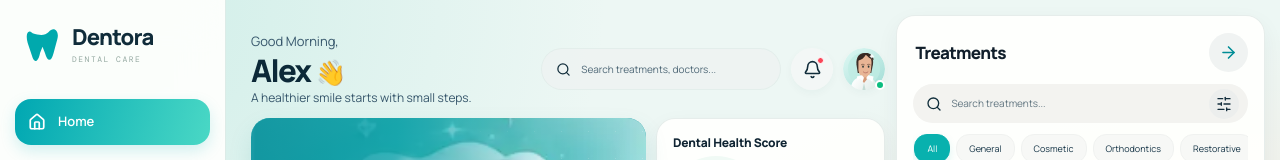
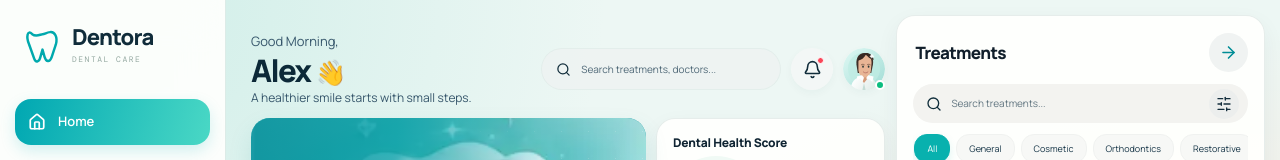
Before and after one commit to Amristine/dentist-3d-website, a Next.js app: page / in a window 1280 px wide. Shown: the top 160 px of the page. Built offline with nearby package versions, Linux system fonts and the light colour scheme.

Commit message:
Refine Dentora tooth logo mark

```diff
--- a/app/page.tsx
+++ b/app/page.tsx
@@ -69,7 +69,7 @@ function ToothArt({ variant = "main" }: { variant?: "main" | "small" | "implant"
 function ArrowDownRecord() { return <ArrowDownToLine size={15} />; }
 
 function BrandMark() {
-  return <div className="brand-mark"><span className="brand-tooth"><svg viewBox="0 0 28 30" aria-hidden="true"><path d="M6 5C2 1 0 6 2 13l4 12c2 5 5 2 6-4l2-5 2 5c2 7 5 8 7 0l3-11c2-7-3-11-7-6-3 3-7 3-13 1Z" fill="currentColor"/></svg></span></div>;
+  return <div className="brand-mark"><span className="brand-tooth"><svg viewBox="0 0 34 36" aria-hidden="true"><path d="M7 7C2 2 1 10 4 17l5 14c1.5 4 5 3 6-2l2-7 2 7c1.5 5 5 6 7 0l4-12c2-7-1-13-6-12-3 .4-5 2-7 2S11 10 7 7Z" fill="none" stroke="currentColor" strokeWidth="2.4" strokeLinecap="round" strokeLinejoin="round"/></svg></span></div>;
 }
 
 function StatCard({ label, value, note, icon: Icon, tone }: { label: string; value: string; note: string; icon: typeof Activity; tone: string }) {
```
